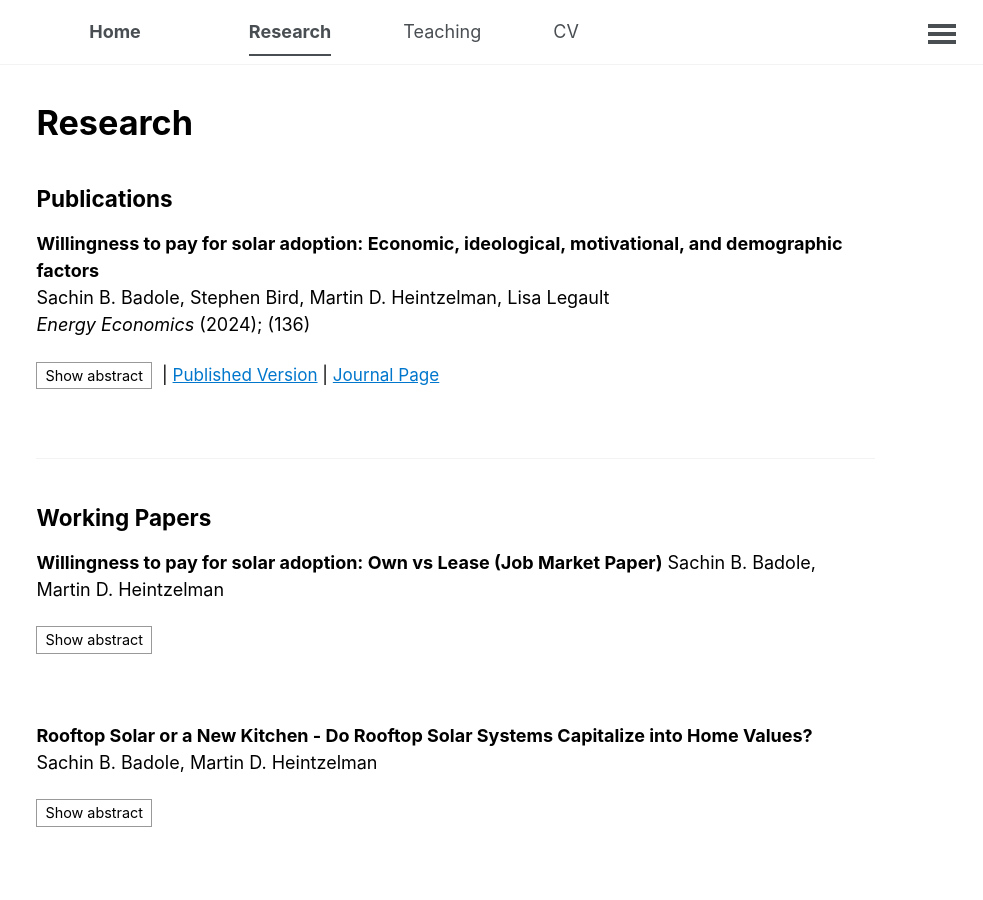
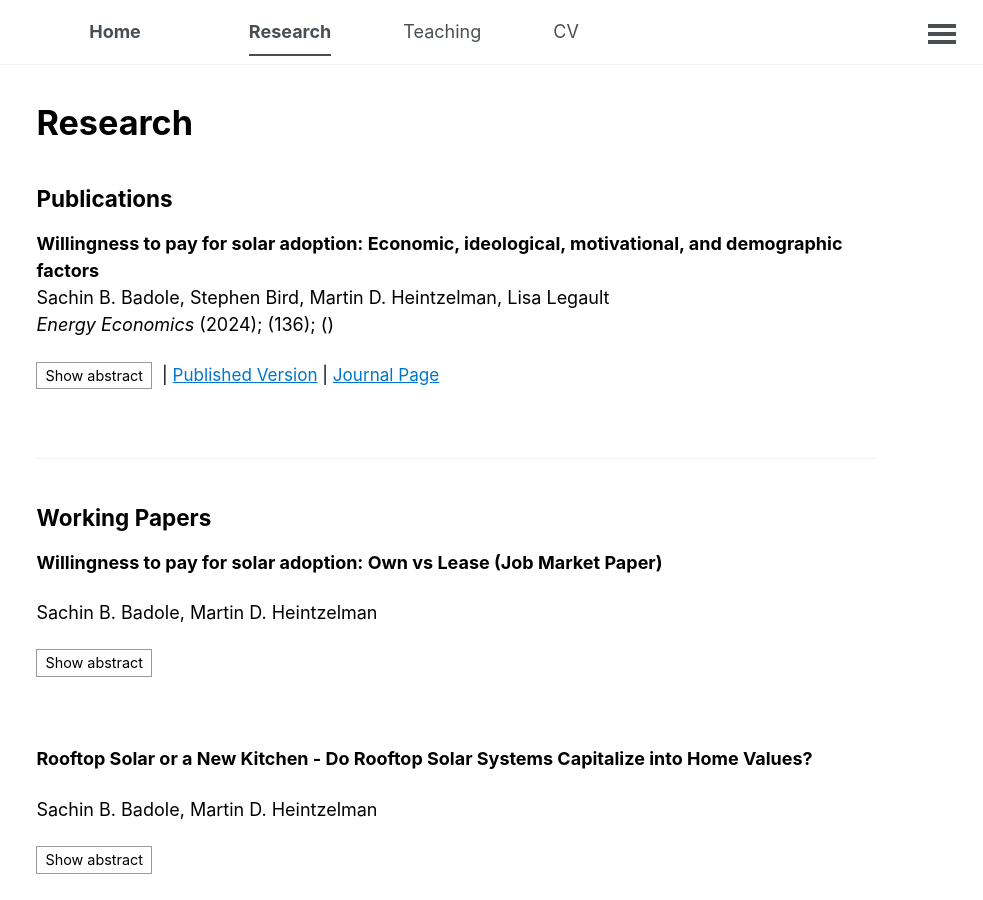
Before and after one commit to sachin-b-badole/sachin-b-badole.github.io, a Jekyll site: the page built from _pages/research.md, in a window 1280 px wide and 900 px high. Shown: the whole window, without its empty margins (297-1280 px from the left). Built offline with Jekyll 4.4.1, drawn with Linux system fonts in a browser that asks for light colours.

Commit message:
Update research.md

```diff
--- a/_pages/research.md
+++ b/_pages/research.md
@@ -11,7 +11,7 @@
 {% for p in pubs %}
 **{{ p.title }}**
 {{ p.authors | join: ", " }}
-{% if p.journal %}_{{ p.journal }}_ ({{ p.year }}); ({{ p.volume }}){% endif %}
+{% if p.journal %}_{{ p.journal }}_ ({{ p.year }}); ({{ p.volume }}); ({{ p.pages }}){% endif %}
 
 <details class="paper-details">
   <summary>
@@ -42,6 +42,7 @@
 {% assign wps = site.publications | where: "type", "working paper" | sort: "order" %}
 {% for p in wps %}
 **{{ p.title }}**
+{% if p.status %} ({{ p.status }}){% endif %}
 {{ p.authors | join: ", " }}
 {% if p.journal %}_{{ p.journal }}_{% endif %}
 
```
